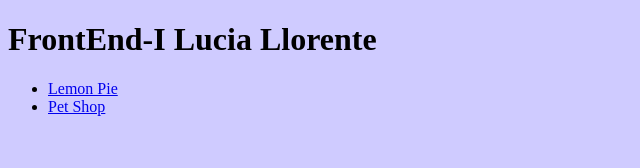
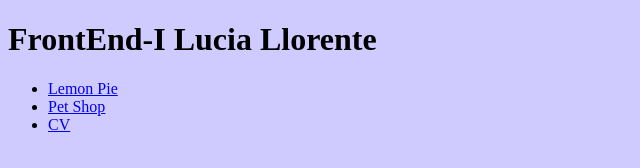
Before and after one commit to lullorente/FrontEnd-1, a plain HTML site: page index.html in a window 1280 px wide. Shown: the full height of the page, 0-640 px from the left. Drawn offline with Linux system fonts and the light colour scheme.

Commit message:
modificaciones

```diff
--- a/index.html
+++ b/index.html
@@ -11,6 +11,7 @@
     <ul>
         <li> <a href="./lemonpie/index.html"> Lemon Pie</a></li>
         <li><a href="./petshop/index.html"> Pet Shop</a></li>
+        <li><a href="./CV_batman/index.html""> CV</a></li>
     </ul>
 </body>
 </html>
```
